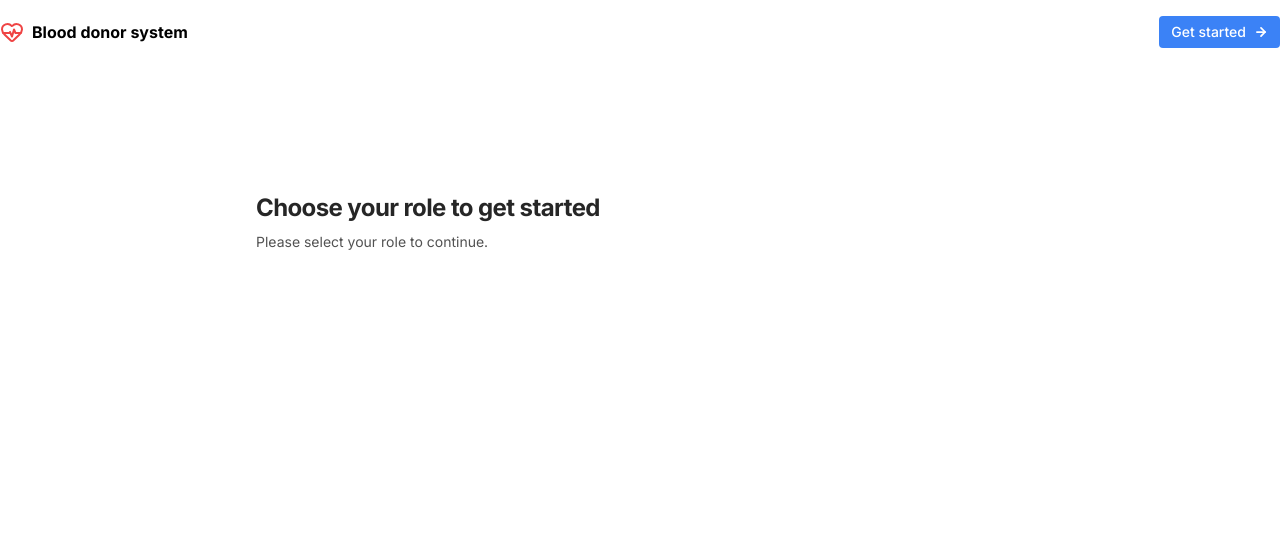
After one commit to Dee-njeri/blood-donor-system, a Django app: page /get-started/ in a window 1280 px wide. The commit adds this page. Shown: the top 555 px of the page. Run offline with Django 5.2, Linux system fonts and the light colour scheme.

Commit message:
add a get started page

```diff
--- a/bloodDonorSystem/bloodDonorSystem/urls.py
+++ b/bloodDonorSystem/bloodDonorSystem/urls.py
@@ -23,4 +23,5 @@ urlpatterns = [
     path("admin/", admin.site.urls),
     path("user/", include("users.urls")),
     path("", views.home_view, name="home"),
-    ]
+    path("get-started/", views.get_started, name='get-started')
+]
--- a/bloodDonorSystem/static/src/input.css
+++ b/bloodDonorSystem/static/src/input.css
@@ -1,7 +1,6 @@
 @tailwind base;
 @tailwind components;
 @tailwind utilities;
-
 
 body::-webkit-scrollbar {
   display: none;
--- a/bloodDonorSystem/static/src/styles.css
+++ b/bloodDonorSystem/static/src/styles.css
@@ -563,6 +563,10 @@ video {
   margin-right: auto;
 }
 
+.mb-6 {
+  margin-bottom: 1.5rem;
+}
+
 .block {
   display: block;
 }
@@ -571,8 +575,30 @@ video {
   display: flex;
 }
 
+.grid {
+  display: grid;
+}
+
+.size-14 {
+  width: 3.5rem;
+  height: 3.5rem;
+}
+
+.size-3\.5 {
+  width: 0.875rem;
+  height: 0.875rem;
+}
+
 .h-16 {
   height: 4rem;
+}
+
+.h-64 {
+  height: 16rem;
+}
+
+.h-full {
+  height: 100%;
 }
 
 .w-full {
@@ -583,8 +609,32 @@ video {
   max-width: 80rem;
 }
 
+.max-w-3xl {
+  max-width: 48rem;
+}
+
+.cursor-pointer {
+  cursor: pointer;
+}
+
+.grid-cols-2 {
+  grid-template-columns: repeat(2, minmax(0, 1fr));
+}
+
+.flex-col {
+  flex-direction: column;
+}
+
+.place-items-center {
+  place-items: center;
+}
+
 .items-center {
   align-items: center;
+}
+
+.justify-center {
+  justify-content: center;
 }
 
 .justify-between {
@@ -599,13 +649,73 @@ video {
   gap: 1.5rem;
 }
 
+.gap-1 {
+  gap: 0.25rem;
+}
+
+.gap-4 {
+  gap: 1rem;
+}
+
+.rounded-lg {
+  border-radius: 0.5rem;
+}
+
+.rounded-md {
+  border-radius: 0.375rem;
+}
+
+.rounded {
+  border-radius: 0.25rem;
+}
+
+.border-2 {
+  border-width: 2px;
+}
+
+.border-neutral-200 {
+  --tw-border-opacity: 1;
+  border-color: rgb(229 229 229 / var(--tw-border-opacity));
+}
+
 .bg-red-500 {
   --tw-bg-opacity: 1;
   background-color: rgb(239 68 68 / var(--tw-bg-opacity));
 }
 
+.bg-blue-100 {
+  --tw-bg-opacity: 1;
+  background-color: rgb(219 234 254 / var(--tw-bg-opacity));
+}
+
+.bg-yellow-100 {
+  --tw-bg-opacity: 1;
+  background-color: rgb(254 249 195 / var(--tw-bg-opacity));
+}
+
+.bg-blue-500 {
+  --tw-bg-opacity: 1;
+  background-color: rgb(59 130 246 / var(--tw-bg-opacity));
+}
+
 .stroke-red-500 {
   stroke: #ef4444;
+}
+
+.stroke-blue-500 {
+  stroke: #3b82f6;
+}
+
+.stroke-yellow-500 {
+  stroke: #eab308;
+}
+
+.p-4 {
+  padding: 1rem;
+}
+
+.p-2 {
+  padding: 0.5rem;
 }
 
 .px-6 {
@@ -613,8 +723,75 @@ video {
   padding-right: 1.5rem;
 }
 
+.px-3 {
+  padding-left: 0.75rem;
+  padding-right: 0.75rem;
+}
+
+.py-1\.5 {
+  padding-top: 0.375rem;
+  padding-bottom: 0.375rem;
+}
+
+.pt-32 {
+  padding-top: 8rem;
+}
+
+.text-2xl {
+  font-size: 1.5rem;
+  line-height: 2rem;
+}
+
+.text-sm {
+  font-size: 0.875rem;
+  line-height: 1.25rem;
+}
+
+.text-xl {
+  font-size: 1.25rem;
+  line-height: 1.75rem;
+}
+
 .font-bold {
   font-weight: 700;
+}
+
+.font-medium {
+  font-weight: 500;
+}
+
+.font-semibold {
+  font-weight: 600;
+}
+
+.tracking-tight {
+  letter-spacing: -0.025em;
+}
+
+.text-neutral-500 {
+  --tw-text-opacity: 1;
+  color: rgb(115 115 115 / var(--tw-text-opacity));
+}
+
+.text-neutral-600 {
+  --tw-text-opacity: 1;
+  color: rgb(82 82 82 / var(--tw-text-opacity));
+}
+
+.text-neutral-800 {
+  --tw-text-opacity: 1;
+  color: rgb(38 38 38 / var(--tw-text-opacity));
+}
+
+.text-white {
+  --tw-text-opacity: 1;
+  color: rgb(255 255 255 / var(--tw-text-opacity));
+}
+
+.transition-all {
+  transition-property: all;
+  transition-timing-function: cubic-bezier(0.4, 0, 0.2, 1);
+  transition-duration: 150ms;
 }
 
 body::-webkit-scrollbar {
@@ -627,6 +804,16 @@ body::-webkit-scrollbar {
   font-style: normal;
 }
 
+.hover\:border-neutral-400:hover {
+  --tw-border-opacity: 1;
+  border-color: rgb(163 163 163 / var(--tw-border-opacity));
+}
+
+.hover\:bg-blue-600:hover {
+  --tw-bg-opacity: 1;
+  background-color: rgb(37 99 235 / var(--tw-bg-opacity));
+}
+
 @media (min-width: 1024px) {
   .lg\:px-0 {
     padding-left: 0px;
--- a/bloodDonorSystem/templates/base.html
+++ b/bloodDonorSystem/templates/base.html
@@ -32,7 +32,14 @@
         </div>
         {% block navbar %}
         <ul class="flex items-center gap-6">
-
+            <li>
+                <a href="{% url 'get-started' %}">
+                    <button
+                        class="bg-blue-500 hover:bg-blue-600 transition-all p-2 flex items-center gap-2 px-3 text-sm rounded py-1.5 font-medium text-white">Get
+                        started <i data-lucide="arrow-right" class="size-3.5" stroke-width="3"></i>
+                    </button>
+                </a>
+            </li>
         </ul>
         {% endblock %}
     </nav>
--- /dev/null
+++ b/bloodDonorSystem/templates/get-started.html
@@ -0,0 +1,23 @@
+{% extends "base.html" %}
+
+{% block title %} Blood Donor System | Get started{% endblock %}
+
+{% block content %}
+<div class="w-full max-w-7xl mx-auto">
+    <div class="max-w-3xl w-full mx-auto flex flex-col gap-6 pt-32">
+
+        <div class="flex flex-col gap-2">
+            <h1 class="text-2xl font-bold tracking-tight text-neutral-800">Choose your role to get started</h1>
+            <p class=" text-neutral-600 text-sm  mb-6">
+                Please select your role to continue.
+            </p>
+        </div>
+
+        <div class="h-64 w-full gap-4 grid grid-cols-2 mx-auto">
+
+        </div>
+
+
+    </div>
+</div>
+{% endblock %}
--- a/bloodDonorSystem/users/views.py
+++ b/bloodDonorSystem/users/views.py
@@ -4,3 +4,6 @@ from django.shortcuts import render
 
 def home_view(request):
     return render(request, 'home.html')
+
+def get_started(request):
+    return render(request, 'get-started.html')
```
Lines whose indentation alone changed are shown as unchanged.
